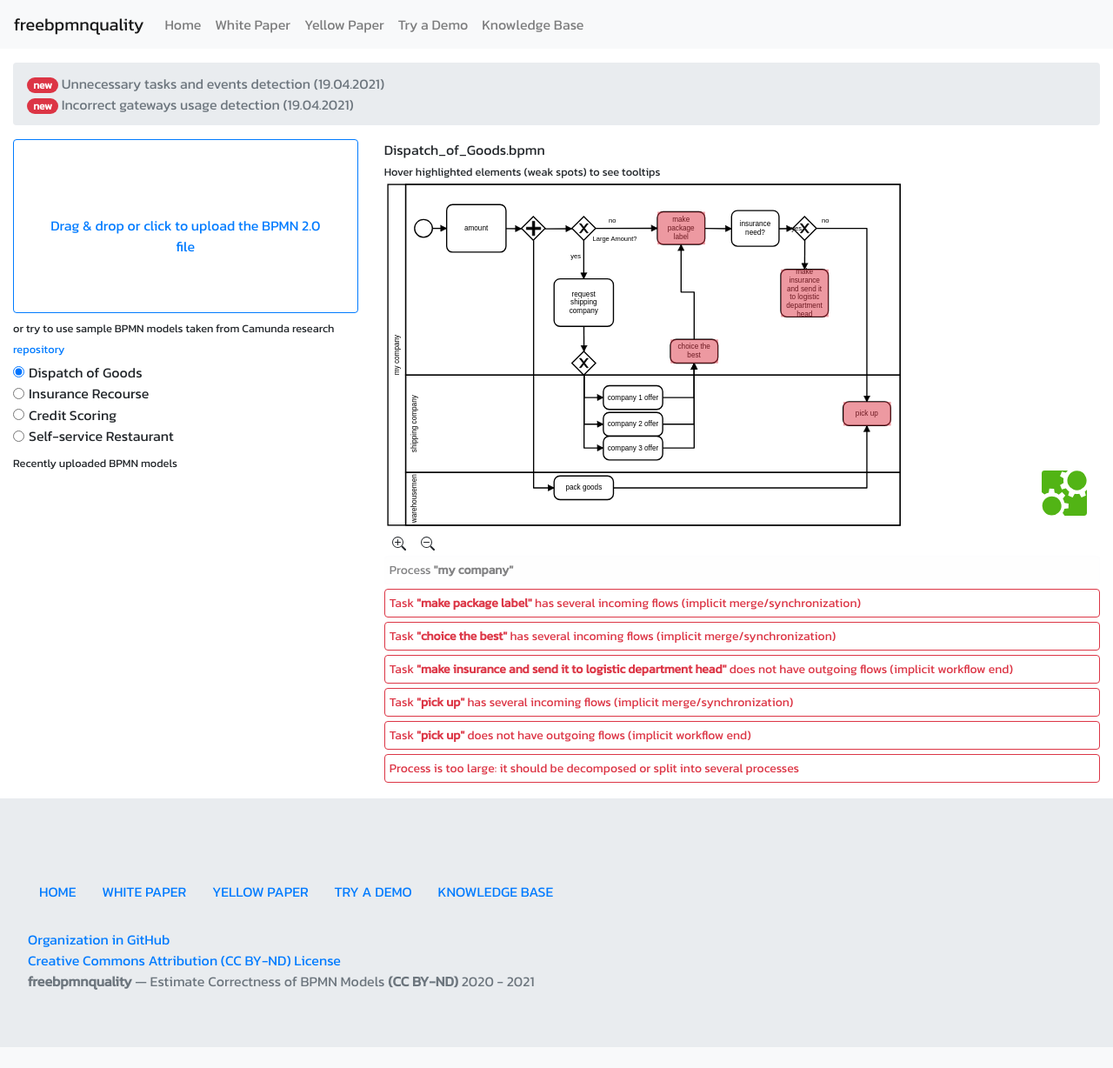
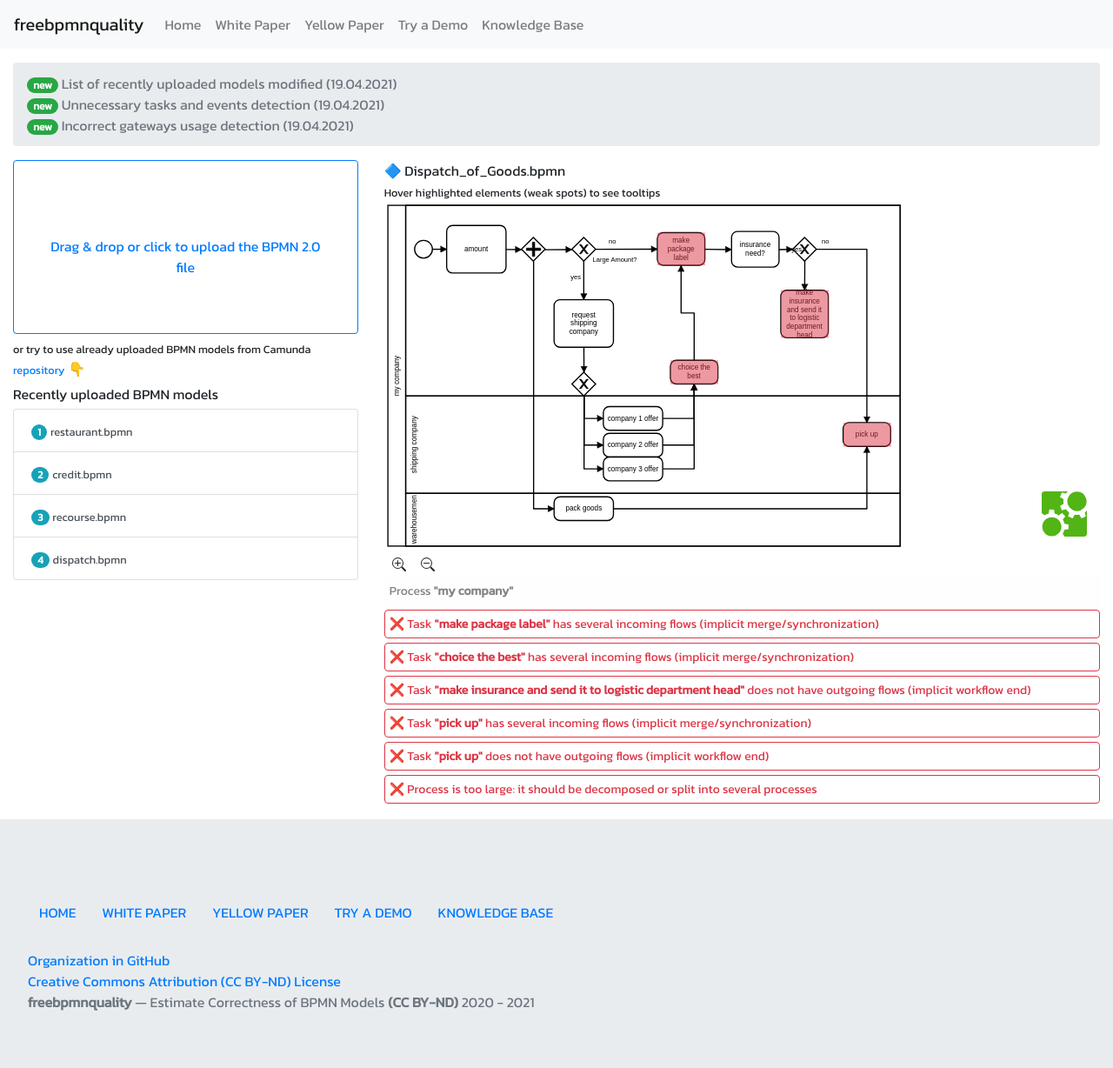
Before and after one commit to freebpmnquality/freebpmnquality.github.io, a PHP site: page /demo.html in a window 1280 px wide. Shown: the whole page at 87% size. Before the commit the page ends 1204 px from the top, so only its background shows below. Run offline with PHP 8.4, Linux system fonts and the light colour scheme.

Commit message:
List of recently uploaded models modified. Visual elements added.

```diff
--- a/css/main.css
+++ b/css/main.css
@@ -201,10 +201,11 @@ body {
 
 #recent-models {
     margin-bottom: 10px;
-    overflow: scroll;
+    overflow-y: scroll;
     height: 350px;
 }
 
 #recent-header {
     margin-top: 5px;
+    margin-bottom: 5px;
 }
--- a/demo.html
+++ b/demo.html
@@ -65,9 +65,11 @@
             <nav aria-label="breadcrumb">
                 <ol class="breadcrumb">
                     <li class="breadcrumb-item active" aria-current="page">
-                        <span class="badge badge-pill badge-danger">new</span> Unnecessary tasks and events detection (19.04.2021)
+                        <span class="badge badge-pill badge-success">new</span> List of recently uploaded models modified (19.04.2021)
                         <br>
-                        <span class="badge badge-pill badge-danger">new</span> Incorrect gateways usage detection (19.04.2021)
+                        <span class="badge badge-pill badge-success">new</span> Unnecessary tasks and events detection (19.04.2021)
+                        <br>
+                        <span class="badge badge-pill badge-success">new</span> Incorrect gateways usage detection (19.04.2021)
                     </li>
                 </ol>
             </nav>
@@ -81,32 +83,10 @@
                         </div>
                     </div>
                     <div id="samplesTip">
-                        <small>or try to use sample BPMN models taken from Camunda research <a href="https://github.com/camunda/bpmn-for-research" target="_blank">repository</a></small>
+                        <small>or try to use already uploaded BPMN models from Camunda <a href="https://github.com/camunda/bpmn-for-research" target="_blank">repository</a></small> 👇
                     </div>
-                    <div id="samplesForm">
-                        <div class="form-check form-check-inline">
-                            <input class="form-check-input" type="radio" name="inlineRadioOptions" id="inlineRadio1" value="option1" onclick="loadSample('dispatch');" checked>
-                            <label class="form-check-label" for="inlineRadio1">Dispatch of Goods</label>
-                        </div>
-                        <br>
-                        <div class="form-check form-check-inline">
-                            <input class="form-check-input" type="radio" name="inlineRadioOptions" id="inlineRadio2" value="option2" onclick="loadSample('recourse');">
-                            <label class="form-check-label" for="inlineRadio2">Insurance Recourse</label>
-                        </div>
-                        <br>
-                        <div class="form-check form-check-inline">
-                            <input class="form-check-input" type="radio" name="inlineRadioOptions" id="inlineRadio3" value="option3" onclick="loadSample('credit');">
-                            <label class="form-check-label" for="inlineRadio3">Credit Scoring</label>
-                        </div>
-                        <br>
-                        <div class="form-check form-check-inline">
-                            <input class="form-check-input" type="radio" name="inlineRadioOptions" id="inlineRadio4" value="option4" onclick="loadSample('restaurant');">
-                            <label class="form-check-label" for="inlineRadio4">Self-service Restaurant</label>
-                        </div>
-                    </div>
-
                     <div id="recent-header">
-                        <small>Recently uploaded BPMN models</small>
+                        Recently uploaded BPMN models
                     </div>
                     <div id="recent-models" class="list-group"></div>
                 </div>
--- a/js/main.js
+++ b/js/main.js
@@ -139,7 +139,7 @@ function loadSample(sample) {
     editor.setValue('');
     editor.insert(data);
 
-    $('#file-name').html(sampleFileMapping[sample]);
+    $('#file-name').html("🔷 " + sampleFileMapping[sample]);
 
     defineXMLNamespace(data);
 
@@ -294,26 +294,26 @@ function bpmnValidation(xmlDoc, prefix, overlays, elementRegistry) {
 
                 if (incoming === 0 && outgoing === 0) {
                     $('#recommendations').append('<div class="btn btn-outline-danger bpmn-warning">' +
-                        'Task <b>"' + name + '"</b> does not have incoming and outgoing flows (unnecessary task)' + '</div>');
+                        '❌ Task <b>"' + name + '"</b> does not have incoming and outgoing flows (unnecessary task)' + '</div>');
                 } else {
                     if (incoming < 1) {
                         $('#recommendations').append('<div class="btn btn-outline-danger bpmn-warning">' +
-                            'Task <b>"' + name + '"</b> does not have incoming flows (implicit workflow start)' + '</div>');
+                            '❌ Task <b>"' + name + '"</b> does not have incoming flows (implicit workflow start)' + '</div>');
                     }
 
                     if (incoming > 1) {
                         $('#recommendations').append('<div class="btn btn-outline-danger bpmn-warning">' +
-                            'Task <b>"' + name + '"</b> has several incoming flows (implicit merge/synchronization)' + '</div>');
+                            '❌ Task <b>"' + name + '"</b> has several incoming flows (implicit merge/synchronization)' + '</div>');
                     }
 
                     if (outgoing < 1) {
                         $('#recommendations').append('<div class="btn btn-outline-danger bpmn-warning">' +
-                            'Task <b>"' + name + '"</b> does not have outgoing flows (implicit workflow end)' + '</div>');
+                            '❌ Task <b>"' + name + '"</b> does not have outgoing flows (implicit workflow end)' + '</div>');
                     }
 
                     if (outgoing > 1) {
                         $('#recommendations').append('<div class="btn btn-outline-danger bpmn-warning">' +
-                            'Task <b>"' + name + '"</b> has several outgoing flows (implicit exclusive/parallel choice)' + '</div>');
+                            '❌ Task <b>"' + name + '"</b> has several outgoing flows (implicit exclusive/parallel choice)' + '</div>');
                     }
                 }
 
@@ -352,12 +352,12 @@ function bpmnValidation(xmlDoc, prefix, overlays, elementRegistry) {
 
                     if (outgoing < 1) {
                         $('#recommendations').append('<div class="btn btn-outline-danger bpmn-warning">' +
-                            'Start event <b>"' + name + '"</b> does not have outgoing flows (unnecessary event)' + '</div>');
+                            '❌ Start event <b>"' + name + '"</b> does not have outgoing flows (unnecessary event)' + '</div>');
                     }
 
                     if (outgoing > 1) {
                         $('#recommendations').append('<div class="btn btn-outline-danger bpmn-warning">' +
-                            'Start event <b>"' + name + '"</b> has several outgoing flows (implicit exclusive/parallel choice)' + '</div>');
+                            '❌ Start event <b>"' + name + '"</b> has several outgoing flows (implicit exclusive/parallel choice)' + '</div>');
                     }
                 } else if (process[i].nodeName.toLowerCase().includes('endEvent'.toLowerCase())) {
                     if (incoming !== 1) {
@@ -365,17 +365,17 @@ function bpmnValidation(xmlDoc, prefix, overlays, elementRegistry) {
 
                         // color invalid end events
                         colorNode(process[i].attributes['id'].nodeValue, overlays, elementRegistry,
-                            'End events should have one incoming flow');
+                            '❌ End events should have one incoming flow');
                     }
 
                     if (incoming < 1) {
                         $('#recommendations').append('<div class="btn btn-outline-danger bpmn-warning">' +
-                            'End event <b>"' + name + '"</b> does not have incoming flows (unnecessary event)' + '</div>');
+                            '❌ End event <b>"' + name + '"</b> does not have incoming flows (unnecessary event)' + '</div>');
                     }
 
                     if (incoming > 1) {
                         $('#recommendations').append('<div class="btn btn-outline-danger bpmn-warning">' +
-                            'End event <b>"' + name + '"</b> has several incoming flows (implicit merge/synchronization)' + '</div>');
+                            '❌ End event <b>"' + name + '"</b> has several incoming flows (implicit merge/synchronization)' + '</div>');
                     }
                 } else {
                     if (incoming !== 1 || outgoing !== 1) {
@@ -383,31 +383,31 @@ function bpmnValidation(xmlDoc, prefix, overlays, elementRegistry) {
 
                         // color invalid events
                         colorNode(process[i].attributes['id'].nodeValue, overlays, elementRegistry,
-                            'Intermediate events should have one incoming and one outgoing flow');
+                            '❌ Intermediate events should have one incoming and one outgoing flow');
                     }
 
                     if (incoming === 0 && outgoing === 0) {
                         $('#recommendations').append('<div class="btn btn-outline-danger bpmn-warning">' +
-                            'Intermediate event <b>"' + name + '"</b> does not have incoming and outgoing flows (unnecessary event)' + '</div>');
+                            '❌ Intermediate event <b>"' + name + '"</b> does not have incoming and outgoing flows (unnecessary event)' + '</div>');
                     } else {
                         if (incoming < 1) {
                             $('#recommendations').append('<div class="btn btn-outline-danger bpmn-warning">' +
-                                'Intermediate event <b>"' + name + '"</b> does not have incoming flows (implicit workflow start)' + '</div>');
+                                '❌ Intermediate event <b>"' + name + '"</b> does not have incoming flows (implicit workflow start)' + '</div>');
                         }
 
                         if (incoming > 1) {
                             $('#recommendations').append('<div class="btn btn-outline-danger bpmn-warning">' +
-                                'Intermediate event <b>"' + name + '"</b> has several incoming flows (implicit merge/synchronization)' + '</div>');
+                                '❌ Intermediate event <b>"' + name + '"</b> has several incoming flows (implicit merge/synchronization)' + '</div>');
                         }
 
                         if (outgoing < 1) {
                             $('#recommendations').append('<div class="btn btn-outline-danger bpmn-warning">' +
-                                'Intermediate event <b>"' + name + '"</b> does not have outgoing flows (implicit workflow end)' + '</div>');
+                                '❌ Intermediate event <b>"' + name + '"</b> does not have outgoing flows (implicit workflow end)' + '</div>');
                         }
 
                         if (outgoing > 1) {
                             $('#recommendations').append('<div class="btn btn-outline-danger bpmn-warning">' +
-                                'Intermediate event <b>"' + name + '"</b> has several outgoing flows (implicit exclusive/parallel choice)' + '</div>');
+                                '❌ Intermediate event <b>"' + name + '"</b> has several outgoing flows (implicit exclusive/parallel choice)' + '</div>');
                         }
                     }
                 }
@@ -444,32 +444,32 @@ function bpmnValidation(xmlDoc, prefix, overlays, elementRegistry) {
 
                 if (incoming === 0 && outgoing === 0) {
                     $('#recommendations').append('<div class="btn btn-outline-danger bpmn-warning">' +
-                        'Gateway <b>"' + name + '"</b> does not have incoming and outgoing flows (unnecessary gateway)' + '</div>');
+                        '❌ Gateway <b>"' + name + '"</b> does not have incoming and outgoing flows (unnecessary gateway)' + '</div>');
                 } else {
                     if (incoming > 1 && outgoing > 1) {
                         $('#recommendations').append('<div class="btn btn-outline-danger bpmn-warning">' +
-                            'Gateway <b>"' + name +
+                            '❌ Gateway <b>"' + name +
                             '"</b> is neither split nor join: it has several incoming and outgoing flows (merge/synchronization mixed with exclusive/parallel choice)' +
                             '</div>');
                     }
 
                     if (incoming === 1 && outgoing === 1) {
                         $('#recommendations').append('<div class="btn btn-outline-danger bpmn-warning">' +
-                            'Gateway <b>"' + name +
+                            '❌ Gateway <b>"' + name +
                             '"</b> is neither split nor join: it has one incoming and one outgoing flow (redundant gateway)' +
                             '</div>');
                     }
 
                     if (incoming === 0) {
                         $('#recommendations').append('<div class="btn btn-outline-danger bpmn-warning">' +
-                            'Gateway <b>"' + name +
+                            '❌ Gateway <b>"' + name +
                             '"</b> does not have incoming flows (implicit workflow start)' +
                             '</div>');
                     }
 
                     if (outgoing === 0) {
                         $('#recommendations').append('<div class="btn btn-outline-danger bpmn-warning">' +
-                            'Gateway <b>"' + name +
+                            '❌ Gateway <b>"' + name +
                             '"</b> does not have outgoing flows (implicit workflow end)' +
                             '</div>');
                     }
@@ -480,12 +480,12 @@ function bpmnValidation(xmlDoc, prefix, overlays, elementRegistry) {
 
         if (warnings.tasksNumber > tasksNumberThreshold) {
             $('#recommendations').append('<div class="btn btn-outline-danger bpmn-warning">' +
-                'Process is too large: it should be decomposed or split into several processes</b></div>');
+                '❌ Process is too large: it should be decomposed or split into several processes</b></div>');
         }
 
         if (warnings.validate()) {
             $('#recommendations').append('<div class="btn btn-outline-info" style="padding: 5px; margin-bottom: 5px; font-size: 14px; width: 100%; text-align: left;">' +
-                'No mistakes detected</div>');
+                '✔️ No mistakes detected</div>');
         }
     }
 }
@@ -510,7 +510,7 @@ var lastFileName = null;
 function readFile(file) {
     var reader = new FileReader();
 
-    $('#file-name').text(file.name);
+    $('#file-name').text("🔷 " + file.name);
 
     reader.readAsText(file);
 
```
Also changed, not shown: js/new.main.js (+27 -1 lines).
